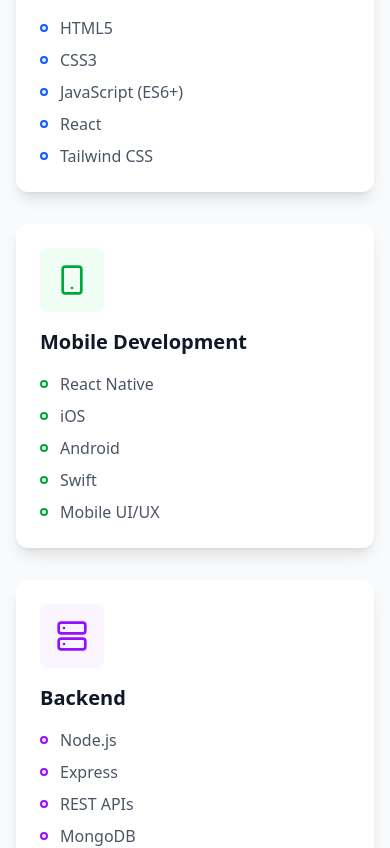
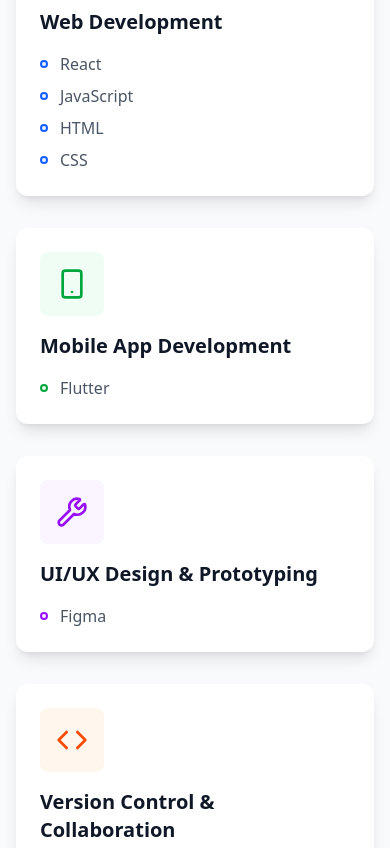
Before and after one commit to tina-codertz/react_portifolio, a React (Vite) app: page / in a window 390 px wide. Shown: the part 2460-3308 px from the top of the page. Built offline with nearby package versions, Linux system fonts and the light colour scheme.

Commit message:
adding certifications file

```diff
--- a/src/App.jsx
+++ b/src/App.jsx
@@ -5,6 +5,7 @@
 import { About } from './components/About'
 import {Skills} from './components/Skills'
 import {Projects} from './components/Projects'
+import {Certifications} from './components/Certifications'
 import {Contacts} from './components/Contacts'
 
 const App = () => {
@@ -20,6 +21,7 @@
        <About/>
        <Skills/>
        <Projects/>
+       <Certifications/>
        <Contacts/>
       </main>
 
--- /dev/null
+++ b/src/components/Certifications.jsx
@@ -0,0 +1,125 @@
+import React from 'react';
+import { Award, CheckCircle } from 'lucide-react';
+
+export function Certifications() {
+  const certifications = [
+    {
+      title: 'Web Development Training',
+      description:
+        'Comprehensive training covering modern JavaScript, React fundamentals, and responsive design principles.',
+      topics: [
+        'Modern JavaScript',
+        'React Fundamentals',
+        'Responsive Design',
+        'Web Standards',
+      ],
+      year: '2024',
+    },
+    {
+      title: 'Cloud Computing & Deployment Workshop',
+      description:
+        'Hands-on training in server configuration basics, CI/CD concepts, and cloud deployment workflows.',
+      topics: [
+        'Server Configuration',
+        'CI/CD Concepts',
+        'Cloud Deployment',
+        'DevOps Basics',
+      ],
+      year: '2024',
+    },
+    {
+      title: 'UI/UX Design with Figma',
+      description:
+        'Practical training in wireframing, prototyping, and user-centered design using industry-standard tools.',
+      topics: [
+        'Wireframing',
+        'Prototyping',
+        'User-Centered Design',
+        'Design Systems',
+      ],
+      year: '2023',
+    },
+  ];
+
+  return (
+    <section
+      id="certifications"
+      className="py-20 bg-gradient-to-br from-blue-50 to-indigo-50"
+    >
+      <div className="max-w-7xl mx-auto px-4 sm:px-6 lg:px-8">
+        {/* Section Header */}
+        <div className="text-center mb-16">
+          <h2 className="text-3xl sm:text-4xl md:text-5xl font-bold text-gray-900 mb-4">
+            Training & Certifications
+          </h2>
+          <div className="w-20 h-1 bg-blue-600 mx-auto mb-6"></div>
+          <p className="text-gray-600 text-lg max-w-2xl mx-auto">
+            Professional training programs and workshops with certified completion
+          </p>
+        </div>
+
+        {/* Certifications Grid */}
+        <div className="grid grid-cols-1 md:grid-cols-2 lg:grid-cols-3 gap-8">
+          {certifications.map((cert, index) => (
+            <div
+              key={index}
+              className="bg-white rounded-xl shadow-lg p-6 hover:shadow-2xl transform hover:-translate-y-2 transition-all duration-300 border-t-4 border-blue-600"
+            >
+              {/* Icon & Year */}
+              <div className="flex justify-between items-start mb-4">
+                <div className="bg-blue-100 p-3 rounded-lg">
+                  <Award className="text-blue-600" size={28} />
+                </div>
+                {cert.year && (
+                  <span className="text-sm font-semibold text-blue-600 bg-blue-50 px-3 py-1 rounded-full">
+                    {cert.year}
+                  </span>
+                )}
+              </div>
+
+              {/* Title */}
+              <h3 className="text-xl font-bold text-gray-900 mb-3">
+                {cert.title}
+              </h3>
+
+              {/* Certified Badge */}
+              <div className="inline-flex items-center gap-1 px-3 py-1 bg-green-100 text-green-700 rounded-full text-xs font-semibold mb-4">
+                <CheckCircle size={14} />
+                Certified
+              </div>
+
+              {/* Description */}
+              <p className="text-gray-600 text-sm mb-4 leading-relaxed">
+                {cert.description}
+              </p>
+
+              {/* Topics */}
+              <div>
+                <p className="text-xs font-semibold text-gray-500 uppercase mb-2">
+                  Topics Covered
+                </p>
+                <div className="flex flex-wrap gap-2">
+                  {cert.topics.map((topic, topicIndex) => (
+                    <span
+                      key={topicIndex}
+                      className="px-2 py-1 bg-gray-100 text-gray-700 rounded text-xs"
+                    >
+                      {topic}
+                    </span>
+                  ))}
+                </div>
+              </div>
+            </div>
+          ))}
+        </div>
+
+        {/* Footer */}
+        <div className="mt-12 text-center">
+          <p className="text-gray-600">
+            Committed to continuous learning and professional development
+          </p>
+        </div>
+      </div>
+    </section>
+  );
+}
--- a/src/components/Navbar.jsx
+++ b/src/components/Navbar.jsx
@@ -17,7 +17,9 @@
     { name: "About", href: "#about", icon: User },
     { name: "Skills", href: "#skills", icon: Sparkles },
     { name: "Projects", href: "#projects", icon: Briefcase },
+    {name: "Certifications", href: "#certifications", icon: Briefcase },
     { name: "Contact", href: "#contact", icon: Mail },
+
   ];
 
   const handleNavClick = (e, href) => {
--- a/src/components/Projects.jsx
+++ b/src/components/Projects.jsx
@@ -1,92 +1,77 @@
 import React from 'react';
-import { ExternalLink, Github } from 'lucide-react';
+import { ExternalLink, Github, User, Users } from 'lucide-react';
 
 export function Projects() {
-  // Projects data
+  // Projects data - organized by category
   const projects = [
+    // Personal Projects
     {
-      title: 'E-Commerce Platform',
+      title: 'Personal Portfolio Website',
       description:
-        'A full-featured e-commerce application with shopping cart, payment integration, and admin dashboard. Built with React and modern best practices.',
-      technologies: ['React', 'Node.js', 'MongoDB', 'Stripe'],
-      image:
-        'https://images.unsplash.com/photo-1557821552-17105176677c?w=500&q=80',
-      liveUrl: '#',
-      githubUrl: '#',
-    },
-    {
-      title: 'Task Management App',
-      description:
-        'Collaborative task management tool with real-time updates, drag-and-drop functionality, and team collaboration features.',
-      technologies: ['React', 'TypeScript', 'Tailwind CSS', 'Firebase'],
-      image:
-        'https://images.unsplash.com/photo-1454165804606-c3d57bc86b40?w=500&q=80',
-      liveUrl: '#',
-      githubUrl: '#',
-    },
-    {
-      title: 'Weather Dashboard',
-      description:
-        'Beautiful weather application with detailed forecasts, interactive maps, and location-based services using modern APIs.',
-      technologies: ['React', 'OpenWeather API', 'Chart.js', 'CSS3'],
-      image:
-        'https://images.unsplash.com/photo-1592210454359-9043f067919b?w=500&q=80',
-      liveUrl: '#',
-      githubUrl: '#',
-    },
-    {
-      title: 'Fitness Tracker',
-      description:
-        'Mobile-first fitness tracking app with workout plans, progress tracking, and social features for motivation.',
-      technologies: ['React Native', 'Node.js', 'PostgreSQL', 'JWT'],
-      image:
-        'https://images.unsplash.com/photo-1571902943202-507ec2618e8f?w=500&q=80',
-      liveUrl: '#',
-      githubUrl: '#',
-    },
-    {
-      title: 'Portfolio CMS',
-      description:
-        'Content management system for creative professionals to showcase their work with customizable themes and SEO optimization.',
-      technologies: ['React', 'Next.js', 'GraphQL', 'Prisma'],
+        'Designed and developed a responsive portfolio using React and modern UI animations to showcase skills, projects, and experience.',
+      technologies: ['React', 'Tailwind CSS', 'JavaScript'],
       image:
         'https://images.unsplash.com/photo-1467232004584-a241de8bcf5d?w=500&q=80',
       liveUrl: '#',
       githubUrl: '#',
+      category: 'personal',
     },
     {
-      title: 'Real-Time Chat App',
+      title: 'Mobile Login & Authentication App',
       description:
-        'Modern chat application with real-time messaging, file sharing, and group conversations powered by WebSocket.',
-      technologies: ['React', 'Socket.io', 'Express', 'MongoDB'],
+        'Built a Flutter-based mobile app with authentication screens and API integration for secure user login and registration.',
+      technologies: ['Flutter', 'Dart', 'REST API'],
       image:
-        'https://images.unsplash.com/photo-1611606063065-ee7946f0787a?w=500&q=80',
+        'https://images.unsplash.com/photo-1512941937669-90a1b58e7e9c?w=500&q=80',
       liveUrl: '#',
       githubUrl: '#',
+      category: 'personal',
+    },
+    {
+      title: 'Air Quality Monitoring Platform',
+      description:
+        'Designed a cloud-based IoT data flow for real-time air quality data collection and visualization (Concept & Prototype).',
+      technologies: ['IoT', 'Cloud Architecture', 'Data Visualization'],
+      image:
+        'https://images.unsplash.com/photo-1581093588401-fbb62a02f120?w=500&q=80',
+      liveUrl: '#',
+      githubUrl: '#',
+      category: 'personal',
+    },
+
+    // Organizational Projects
+    {
+      title: 'University Web Systems Project',
+      description:
+        'Collaborated in a team to design and implement a web application, contributing to frontend development and system documentation.',
+      technologies: ['HTML', 'CSS', 'JavaScript', 'Team Collaboration'],
+      image:
+        'https://images.unsplash.com/photo-1522071820081-009f0129c71c?w=500&q=80',
+      githubUrl: '#',
+      category: 'organizational',
+    },
+    {
+      title: 'Group Research & Technical Documentation',
+      description:
+        'Worked with peers to research cloud architectures and present technical findings in a structured academic format.',
+      technologies: ['Cloud Computing', 'Research', 'Documentation'],
+      image:
+        'https://images.unsplash.com/photo-1553877522-43269d4ea984?w=500&q=80',
+      category: 'organizational',
     },
   ];
 
-  return (
-    <section id="projects" className="py-20 bg-white">
-      <div className="max-w-7xl mx-auto px-4 sm:px-6 lg:px-8">
-        {/* Section Header */}
-        <div className="text-center mb-16">
-          <h2 className="text-3xl sm:text-4xl md:text-5xl font-bold text-gray-900 mb-4">
-            Featured Projects
-          </h2>
-          <div className="w-20 h-1 bg-blue-600 mx-auto mb-6"></div>
-          <p className="text-gray-600 text-lg max-w-2xl mx-auto">
-            A selection of projects that showcase my skills and experience
-          </p>
-        </div>
+  // Separate projects by category
+  const personalProjects = projects.filter(
+    (p) => p.category === 'personal'
+  );
+  const organizationalProjects = projects.filter(
+    (p) => p.category === 'organizational'
+  );
 
-        {/* Projects Grid */}
-        <div className="grid grid-cols-1 md:grid-cols-2 lg:grid-cols-3 gap-8">
-          {projects.map((project, index) => (
-            <div
-              key={index}
-              className="bg-white rounded-xl shadow-lg overflow-hidden hover:shadow-2xl transform hover:-translate-y-2 transition-all duration-300"
-            >
+  // Project Card Component
+  const ProjectCard = ({ project }) => (
+    <div className="bg-white rounded-xl shadow-lg overflow-hidden hover:shadow-2xl transform hover:-translate-y-2 transition-all duration-300">
       {/* Image */}
       <div className="h-48 overflow-hidden bg-gray-200">
         <img
@@ -98,6 +83,21 @@
 
       {/* Content */}
       <div className="p-6">
+        {/* Category Badge */}
+        <div className="mb-3">
+          {project.category === 'personal' ? (
+            <span className="inline-flex items-center gap-1 px-3 py-1 bg-blue-100 text-blue-700 rounded-full text-xs font-semibold">
+              <User size={14} />
+              Personal Project
+            </span>
+          ) : (
+            <span className="inline-flex items-center gap-1 px-3 py-1 bg-green-100 text-green-700 rounded-full text-xs font-semibold">
+              <Users size={14} />
+              Team Project
+            </span>
+          )}
+        </div>
+
         <h3 className="text-xl font-bold text-gray-900 mb-3">
           {project.title}
         </h3>
@@ -108,10 +108,10 @@
 
         {/* Technologies */}
         <div className="flex flex-wrap gap-2 mb-4">
-                  {project.technologies.map((tech, techIndex) => (
+          {project.technologies.map((tech, index) => (
             <span
-                      key={techIndex}
-                      className="px-3 py-1 bg-blue-50 text-blue-600 rounded-full text-xs font-medium"
+              key={index}
+              className="px-3 py-1 bg-gray-100 text-gray-700 rounded-full text-xs font-medium"
             >
               {tech}
             </span>
@@ -146,14 +146,74 @@
         </div>
       </div>
     </div>
+  );
+
+  return (
+    <section id="projects" className="py-20 bg-white">
+      <div className="max-w-7xl mx-auto px-4 sm:px-6 lg:px-8">
+        {/* Header */}
+        <div className="text-center mb-16">
+          <h2 className="text-3xl sm:text-4xl md:text-5xl font-bold text-gray-900 mb-4">
+            Projects & Work
+          </h2>
+          <div className="w-20 h-1 bg-blue-600 mx-auto mb-6"></div>
+          <p className="text-gray-600 text-lg max-w-2xl mx-auto">
+            A showcase of personal initiatives and collaborative team projects
+          </p>
+        </div>
+
+        {/* Personal Projects */}
+        <div className="mb-16">
+          <div className="flex items-center gap-3 mb-8">
+            <div className="bg-blue-100 p-3 rounded-lg">
+              <User className="text-blue-600" size={24} />
+            </div>
+            <div>
+              <h3 className="text-2xl font-bold text-gray-900">
+                Personal Projects
+              </h3>
+              <p className="text-gray-600 text-sm">
+                Projects built independently to sharpen skills and explore ideas
+              </p>
+            </div>
+          </div>
+
+          <div className="grid grid-cols-1 md:grid-cols-2 lg:grid-cols-3 gap-8">
+            {personalProjects.map((project, index) => (
+              <ProjectCard key={index} project={project} />
             ))}
+          </div>
+        </div>
+
+        {/* Organizational Projects */}
+        <div>
+          <div className="flex items-center gap-3 mb-8">
+            <div className="bg-green-100 p-3 rounded-lg">
+              <Users className="text-green-600" size={24} />
+            </div>
+            <div>
+              <h3 className="text-2xl font-bold text-gray-900">
+                Organizational & Team Projects
+              </h3>
+              <p className="text-gray-600 text-sm">
+                Collaborative projects completed as part of an organization or
+                university
+              </p>
+            </div>
+          </div>
+
+          <div className="grid grid-cols-1 md:grid-cols-2 gap-8">
+            {organizationalProjects.map((project, index) => (
+              <ProjectCard key={index} project={project} />
+            ))}
+          </div>
         </div>
 
         {/* CTA */}
-        <div className="text-center mt-12">
+        <div className="text-center mt-12 pt-8 border-t border-gray-200">
           <p className="text-gray-600 mb-4">Want to see more of my work?</p>
           <a
-            href="https://github.com/tina-codertz"
+            href="https://github.com"
             target="_blank"
             rel="noopener noreferrer"
             className="inline-flex items-center gap-2 px-6 py-3 bg-gray-900 text-white rounded-lg font-semibold hover:bg-gray-800 transition-colors"
--- a/src/components/Skills.jsx
+++ b/src/components/Skills.jsx
@@ -1,44 +1,78 @@
 import React from 'react';
-import { Code, Smartphone, Server, Wrench } from 'lucide-react';
-
+import { Code, Smartphone, Wrench, Cloud, Database, Sparkles } from 'lucide-react';
 
 export function Skills() {
-  // Organized skills data
+  // Organized skills data - easy to maintain and update
   const skillsData = [
     {
       title: 'Web Development',
       icon: <Code size={32} />,
       color: 'blue',
-      skills: ['HTML5', 'CSS3', 'JavaScript (ES6+)', 'React', 'Tailwind CSS']
+      skills: ['React', 'JavaScript', 'HTML', 'CSS'],
     },
     {
-      title: 'Mobile Development',
+      title: 'Mobile App Development',
       icon: <Smartphone size={32} />,
       color: 'green',
-      skills: ['React Native', 'iOS', 'Android', 'Swift', 'Mobile UI/UX']
+      skills: ['Flutter'],
     },
     {
-      title: 'Backend',
-      icon: <Server size={32} />,
+      title: 'UI/UX Design & Prototyping',
+      icon: <Wrench size={32} />,
       color: 'purple',
-      skills: ['Node.js', 'Express', 'REST APIs', 'MongoDB', 'PostgreSQL']
+      skills: ['Figma'],
     },
     {
-      title: 'Tools & Others',
-      icon: <Wrench size={32} />,
+      title: 'Version Control & Collaboration',
+      icon: <Code size={32} />,
       color: 'orange',
-      skills: ['Git & GitHub', 'VS Code', 'Figma', 'Responsive Design', 'Agile']
-    }
+      skills: ['Git', 'GitHub'],
+    },
+    {
+      title: 'Cloud & Deployment Basics',
+      icon: <Cloud size={32} />,
+      color: 'blue',
+      skills: ['Vercel', 'Heroku'],
+    },
+    {
+      title: 'Data Handling & APIs',
+      icon: <Database size={32} />,
+      color: 'green',
+      skills: ['REST APIs', 'JSON', 'API Integration'],
+    },
+    {
+      title: 'AI-assisted Development',
+      icon: <Sparkles size={32} />,
+      color: 'purple',
+      skills: ['AI Research Tools', 'Code Assistants'],
+    },
   ];
 
-  // Helper function for color classes
+  // Helper function to get color classes based on category
   const getColorClasses = (color) => {
     const colors = {
-      blue: { bg: 'bg-blue-50', text: 'text-blue-600', border: 'border-blue-600' },
-      green: { bg: 'bg-green-50', text: 'text-green-600', border: 'border-green-600' },
-      purple: { bg: 'bg-purple-50', text: 'text-purple-600', border: 'border-purple-600' },
-      orange: { bg: 'bg-orange-50', text: 'text-orange-600', border: 'border-orange-600' }
+      blue: {
+        bg: 'bg-blue-50',
+        text: 'text-blue-600',
+        border: 'border-blue-600',
+      },
+      green: {
+        bg: 'bg-green-50',
+        text: 'text-green-600',
+        border: 'border-green-600',
+      },
+      purple: {
+        bg: 'bg-purple-50',
+        text: 'text-purple-600',
+        border: 'border-purple-600',
+      },
+      orange: {
+        bg: 'bg-orange-50',
+        text: 'text-orange-600',
+        border: 'border-orange-600',
+      },
     };
+
     return colors[color];
   };
 
@@ -48,16 +82,16 @@
         {/* Section Header */}
         <div className="text-center mb-16">
           <h2 className="text-3xl sm:text-4xl md:text-5xl font-bold text-gray-900 mb-4">
-            Skills & Technologies
+            Technical & Professional Skills
           </h2>
-          <div className="w-20 h-1 bg-blue-600 mx-auto mb-6" />
+          <div className="w-20 h-1 bg-blue-600 mx-auto mb-6"></div>
           <p className="text-gray-600 text-lg max-w-2xl mx-auto">
             Technologies and tools I use to bring ideas to life
           </p>
         </div>
 
         {/* Skills Grid */}
-        <div className="grid grid-cols-1 sm:grid-cols-2 lg:grid-cols-4 gap-8">
+        <div className="grid grid-cols-1 sm:grid-cols-2 lg:grid-cols-3 xl:grid-cols-4 gap-8">
           {skillsData.map((category, index) => {
             const colors = getColorClasses(category.color);
 
@@ -67,10 +101,10 @@
                 className="bg-white rounded-xl shadow-lg p-6 hover:shadow-2xl transform hover:-translate-y-2 transition-all duration-300"
               >
                 {/* Icon */}
-                <div className={`${colors.bg} w-16 h-16 rounded-lg flex items-center justify-center mb-4`}>
-                  <div className={colors.text}>
-                    {category.icon}
-                  </div>
+                <div
+                  className={`${colors.bg} w-16 h-16 rounded-lg flex items-center justify-center mb-4`}
+                >
+                  <div className={colors.text}>{category.icon}</div>
                 </div>
 
                 <h3 className="text-xl font-bold text-gray-900 mb-4">
@@ -80,10 +114,13 @@
                 {/* Skills List */}
                 <ul className="space-y-2">
                   {category.skills.map((skill, skillIndex) => (
-                    <li key={skillIndex} className="text-gray-600 flex items-center">
+                    <li
+                      key={skillIndex}
+                      className="text-gray-600 flex items-center"
+                    >
                       <span
-                        className={`w-2 h-2 ${colors.bg} ${colors.border} border-2 rounded-full mr-3`}
-                      />
+                        className={`w-2 h-2 ${colors.bg} rounded-full mr-3 ${colors.border} border-2`}
+                      ></span>
                       {skill}
                     </li>
                   ))}
@@ -96,7 +133,7 @@
         {/* Footer Text */}
         <div className="mt-16 text-center">
           <p className="text-gray-600 text-lg">
-            Always learning and exploring new technologies to stay current
+            Always learning and exploring new technologies to stay current in this fast-paced field
           </p>
         </div>
       </div>
```
Lines whose indentation alone changed are shown as unchanged.
